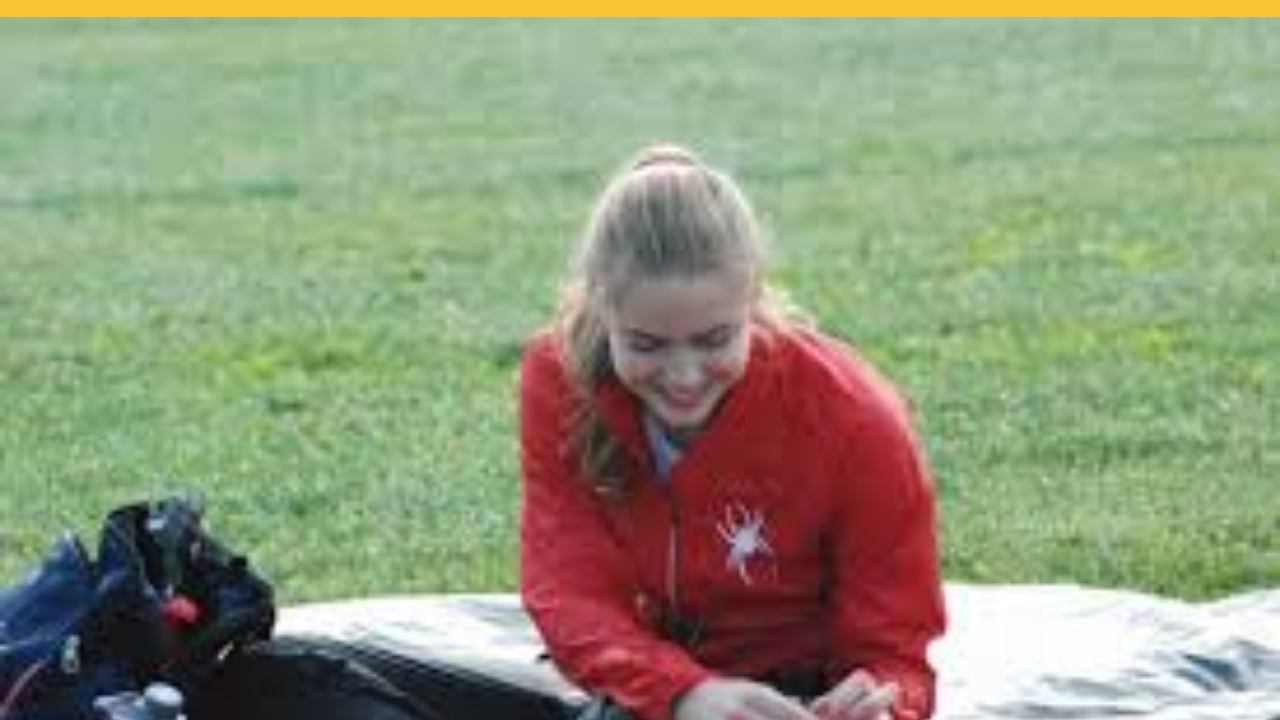
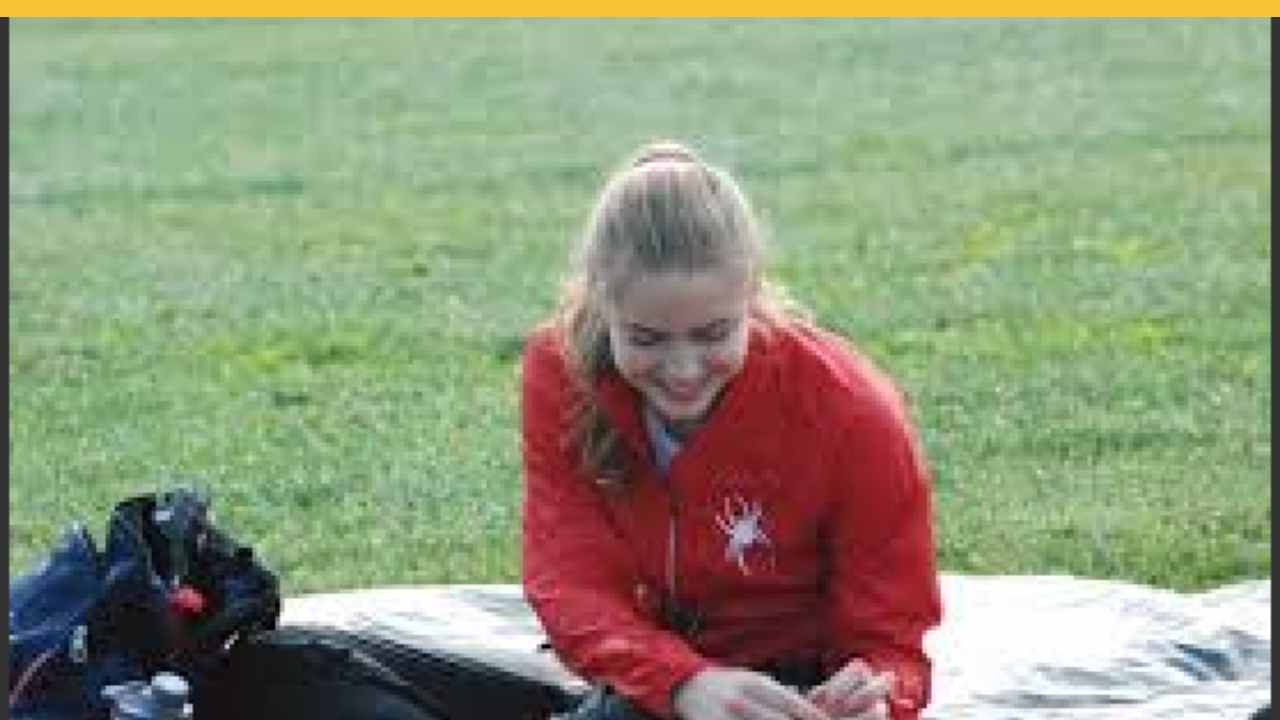
Before and after one commit to mrymeplz/IMissYou, a plain HTML site: page index.html in a window 1280 px wide. Shown: the part 80-800 px from the top of the page. Drawn offline with Linux system fonts and the light colour scheme.

Commit message:
try pic again

```diff
--- a/Develop/assets/css/style.css
+++ b/Develop/assets/css/style.css
@@ -54,7 +54,7 @@ p {
     height: 800px;
     width: 100%;
     margin-bottom: 25px;
-    background-image: url("/kay pic/download1.jpeg");
+    background-image: url("/kay pic/kay2.png");
     background-size: cover;
     background-position: center;
 }
```
Also changed, not shown: kay pic/download.jpeg (deleted), kay pic/download1.jpeg (deleted), kay pic/kay1.png (added), kay pic/kay2.png (added), 1 other file.
